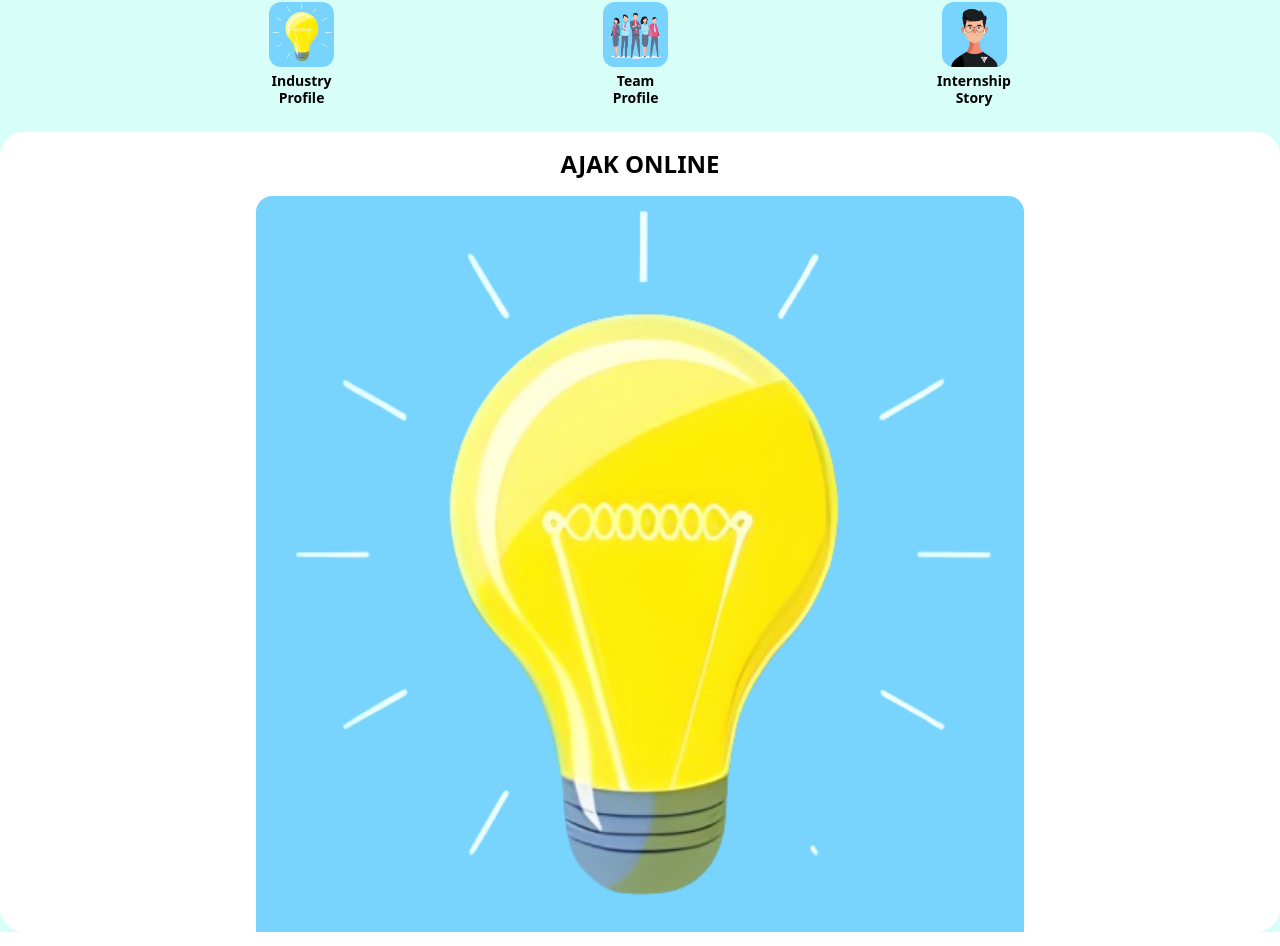
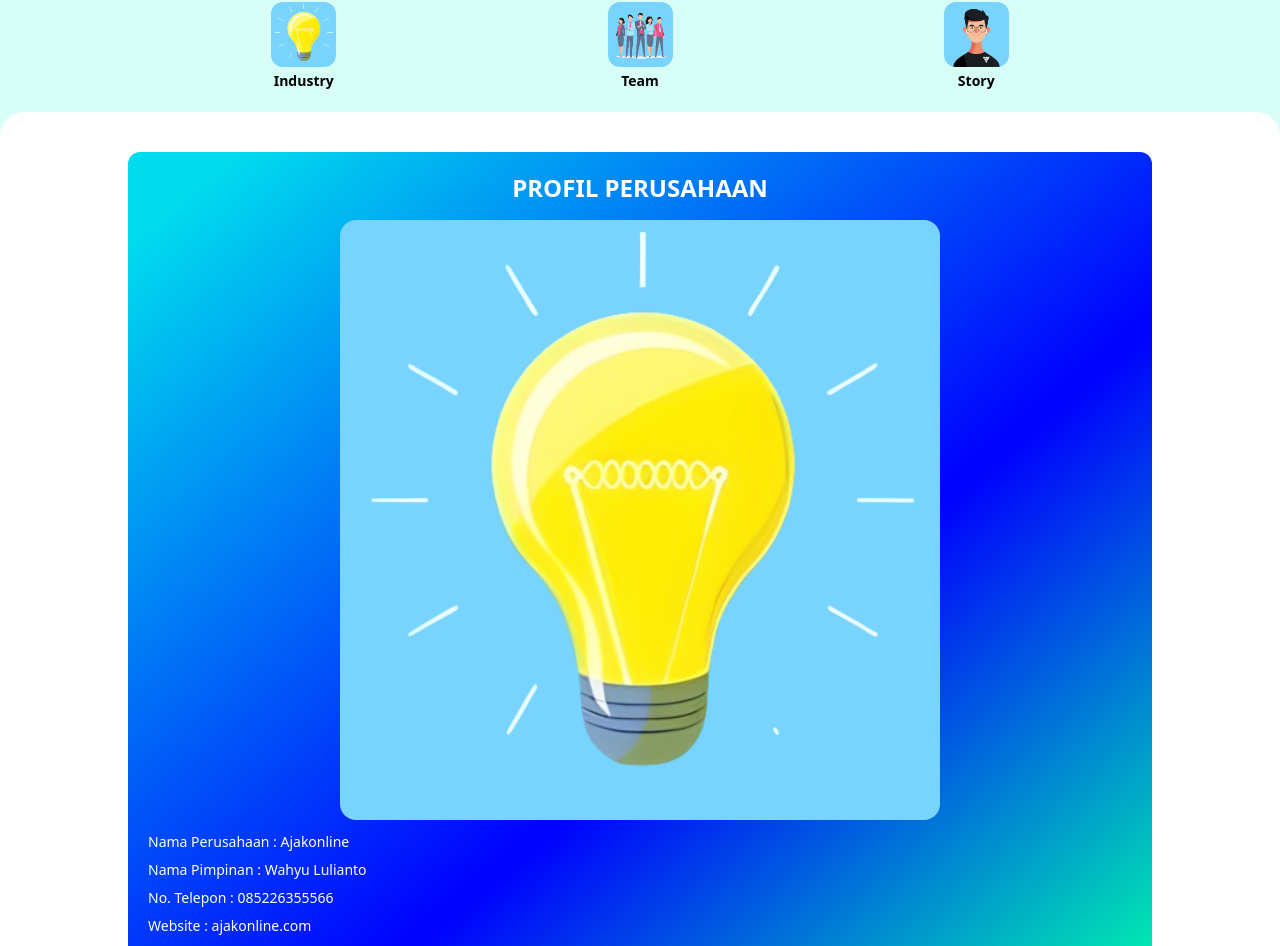
Before and after one commit to Josh682/recap-pkl, a Svelte app: page / in a window 1280 px wide. Shown: the part 168-1114 px from the top of the page. Built offline with nearby package versions, Linux system fonts and the light colour scheme.

Commit message:
add change tab features

```diff
--- a/src/components/industryProfile.svelte
+++ b/src/components/industryProfile.svelte
@@ -2,10 +2,24 @@
     import ajak from '../assets/ajakonline-logo.png'
 </script>
 
-<div class={`grid grid-cols-1 place-items-center h-[100vh] rounded-3xl bg-white overflow-hidden ${$$props.class}`}>
-    <h2 class="my-4 text-2xl font-bold">AJAK ONLINE</h2>
-    <img src="{ajak}" alt="" class="w-[60%] rounded-2xl">
-    <div class="h-[50vh] border border-black">
 
+    <div class={`grid grid-cols-1 place-items-center overflow-hidden ${$$props.class}`}>
+        <slot/>
+
+        <div class="container mt-10 text-center text-white rounded-xl w-[80%] px-3 bg-gradient-to-tl from-[#00ffaa] via-[#0000ff] via-40% to-[#00ddee] to-95% shadow-[40px] none">
+            <div class="font-bold text-2xl mt-5">PROFIL PERUSAHAAN</div>
+            <img src="{ajak}" alt="" class="w-[60%] rounded-2xl mt-4 mx-auto">
+            <div class="text-left text-sm mb-5 ml-2">
+                <h4 class="mt-3">Nama Perusahaan : Ajakonline</h4>
+                <h4 class="mt-2">Nama Pimpinan : Wahyu Lulianto</h4>
+                <h4 class="mt-2">No. Telepon : 085226355566</h4>
+                <h4 class="mt-2">Website : ajakonline.com</h4>
+                <h4 class="mt-2">Alamat : Jl. Bromo Raya No.88, Geplukan, Kadipiro, Banjarsari, Surakarta</h4>
+                <h4 class="mt-2">Bidang : Jasa Pembuatan Website</h4>
+            </div>
+        </div>
+
+        <div class="container w-[90%] bg-[#0000ff] rounded-xl mx-auto my-10 p-4 text-white text-base text-justify">
+            Ajakonline merupakan ahli jasa pembuatan website, menawarkan solusi digital inovatif dan profesional. Dengan tim desainer kreatif dan pengembang web handal, Ajakonline fokus pada menciptakan situs web yang tidak hanya estetis, tetapi juga fungsional.
+        </div>
     </div>
-</div>
--- a/src/routes/index.svelte
+++ b/src/routes/index.svelte
@@ -1,4 +1,4 @@
-<script>
+<script lang="ts">
     import '@fortawesome/fontawesome-free/css/all.min.css'
 
     import Grid from '../components/contentGrid.svelte'
@@ -9,10 +9,36 @@
     import profile from '../assets/profile.png'
     import teams from '../assets/teams.png'
     import ajak from '../assets/ajakonline-logo.png'
+
+    function openTab(tabName: string) {
+
+    const tabContents = document.querySelectorAll('.tab-content') as NodeListOf<HTMLElement>;
+    tabContents.forEach(content => {
+        content.classList.remove('show');
+    });
+
+    const tabs = document.querySelectorAll('button') as NodeListOf<HTMLButtonElement>;
+    tabs.forEach(tab => {
+        tab.classList.remove('active');
+    });
+
+    const selectedTabContent = document.getElementById(tabName);
+    if (selectedTabContent) {
+        selectedTabContent.classList.add('show');
+    }
+
+    const selectedTab = document.getElementById('tab' + tabName.slice(-1));
+    if (selectedTab) {
+        selectedTab.classList.add('active');
+    }
+}
+
+openTab('industry');
+
 </script>
 
 <div class="all">
-    <div class="container top mx-auto py-4 fixed top-0 bg-[#d8fff7] h-[300px]">
+    <div class="container top mx-auto py-4 fixed top-0 bg-[#d8fff7] h-[280px]">
         <div class="head border border-white rounded-2xl w-[90%] mx-auto grid grid-cols-[60%_auto] py-4 ">
             <div class="grid grid-cols-1 text-white">
                 <span class="ml-3 text-xl font-bold">Hello! I'm Joshua </span>
@@ -31,24 +57,43 @@
             </Grid>
         </div>
         <div class="flex flex-row justify-evenly mx-auto mt-5 text-sm">
+            <button id="tab1" on:click={()=> openTab('industry')}>
                 <Grid>
                     <img src="{ajak}" alt="" class="rounded-xl w-[65px] h-[65px]">
                     <Label class="mt-1">Industry</Label>
-                <Label class="mt-[-3px]">Profile</Label>
                 </Grid>
+            </button>
+            <button id="tab2" on:click={()=> openTab('team')}>
                 <Grid>
                     <img src="{teams}" alt="" class="rounded-xl w-[65px] h-[65px]">
                     <Label class="mt-1">Team</Label>
-                <Label class="mt-[-3px]">Profile</Label>
                 </Grid>
+            </button>
+            <button id="tab3" on:click={()=> openTab('story')}>
                 <Grid>
                     <img src="{profile}" alt="" class="rounded-xl w-[65px] h-[65px]">
-                <Label class="mt-1">Internship</Label>
-                <Label class="mt-[-3px]">Story</Label>
+                    <Label class="mt-1">Story</Label>
                 </Grid>
+            </button>
         </div>
     </div>
-    <Industry class="mt-[300px]"/>
+
+    <div class="bot mt-[280px] rounded-3xl bg-white shadow-[35px_#000000] flex">
+        <div class="tab-content show" id="industry">
+            <Industry/>
+        </div>
+        <div class="tab-content" id="team">
+            <Industry>
+                <h1 class="text-center text-2xl">TEAM</h1>
+            </Industry>
+        </div>
+        <div class="tab-content" id="story">
+            <Industry>
+                <h1 class="text-center text-2xl">Story</h1>
+            </Industry>
+        </div>
+    </div>
+
 </div>
 
 
@@ -63,5 +108,10 @@
     .all{
         background-color: #d8fff7;
     }
-
+    .tab-content {
+        display: none;
+    }
+    .tab-content.show{
+        display: block;
+    }
 </style>
```
Lines whose indentation alone changed are shown as unchanged.
